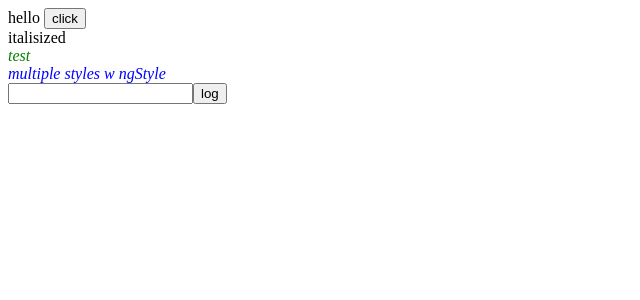
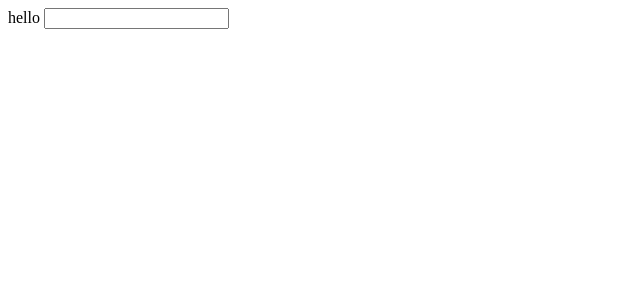
Before and after one commit to chapeI/soe, an Angular app: page / in a window 1280 px wide. Shown: the top 300 px of the page, without its empty margins (0-640 px from the left). Built offline with nearby package versions, Linux system fonts and the light colour scheme.

Commit message:
ngModel
deleting previous code

```diff
--- a/src/app/app.module.ts
+++ b/src/app/app.module.ts
@@ -4,6 +4,7 @@ import { BrowserModule } from '@angular/platform-browser';
 import { AppRoutingModule } from './app-routing.module';
 import { AppComponent } from './app.component';
 import { LearningComponent } from './learning/learning.component';
+import { FormsModule } from '@angular/forms';
 
 @NgModule({
   declarations: [
@@ -12,7 +13,8 @@ import { LearningComponent } from './learning/learning.component';
   ],
   imports: [
     BrowserModule,
-    AppRoutingModule
+    AppRoutingModule,
+    FormsModule
   ],
   providers: [],
   bootstrap: [AppComponent]
--- a/src/app/learning/learning.component.ts
+++ b/src/app/learning/learning.component.ts
@@ -3,51 +3,19 @@ import { Component, OnInit } from '@angular/core';
 @Component({
   selector: 'app-learning',
   template: `
-    <button (click)="hello()">click</button>
-    {{greeting}}
-    <div [class.text-danger]="error">italisized</div>
-    <div [ngClass]="y">test</div>
-    <div [ngStyle]="x">multiple styles w ngStyle</div>
-    <input #myInput>
-    <button (click)="log(myInput)">log</button>
+    <input [(ngModel)]="x">
+    {{ x }}
   `,
   styles: [`
-    .make-text-italized {
-      font-style: italic;
-    }
     .text-success {
       color: green
-    }
-    .text-danger {
-      color: red
     }
   `]
 })
 export class LearningComponent implements OnInit {
 
-  public x = {
-    color: "blue",
-    fontStyle: "italic"
-  }
-  public greeting = ""
-  public error = false
-  public emphasize = true
-  public okay = true;
-  public y = {
-    "text-success": this.okay,
-    "text-error": this.error,
-    "make-text-italized": this.emphasize,
-  }
+  public x = " "
   constructor() { }
-
   ngOnInit(): void {
   }
-
-  hello() {
-    this.greeting = "hi's"
-  }
-
-  log(x: any) {
-    console.log(x.value);
-  }
 }
```
